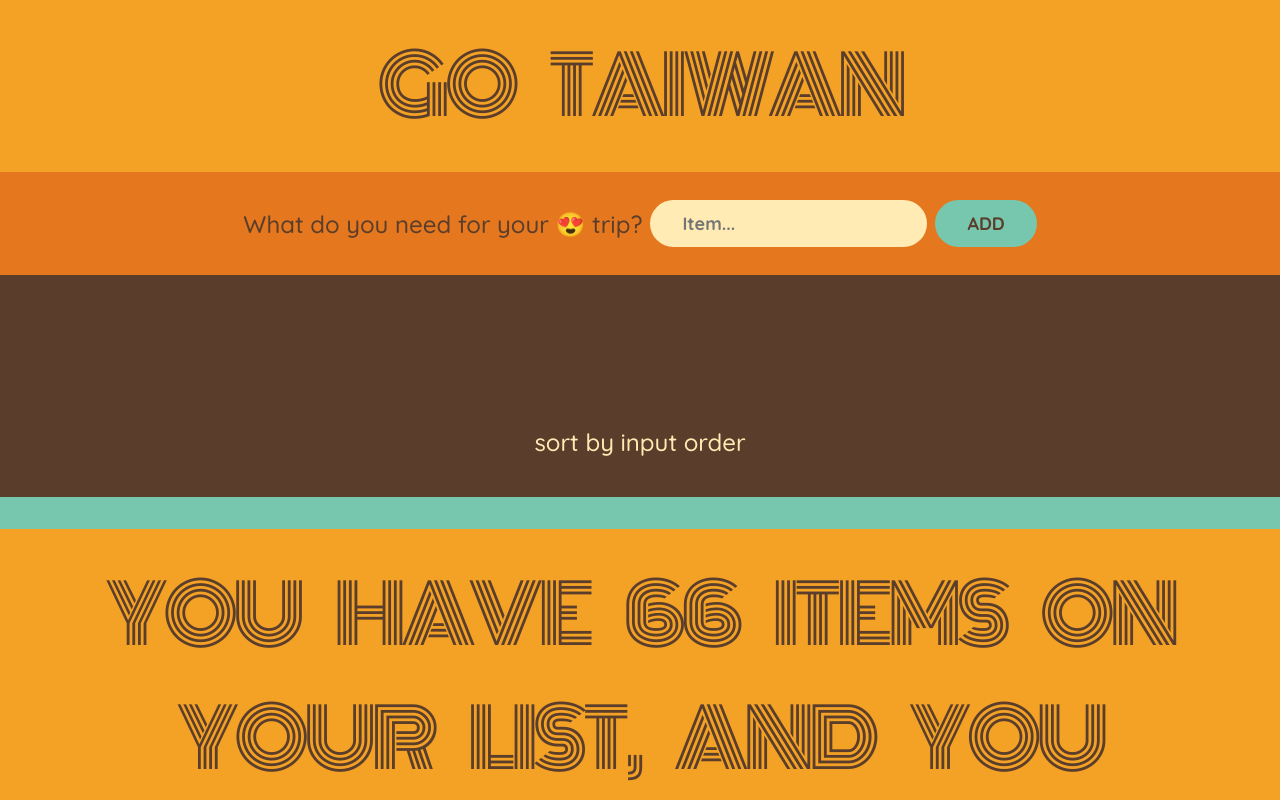
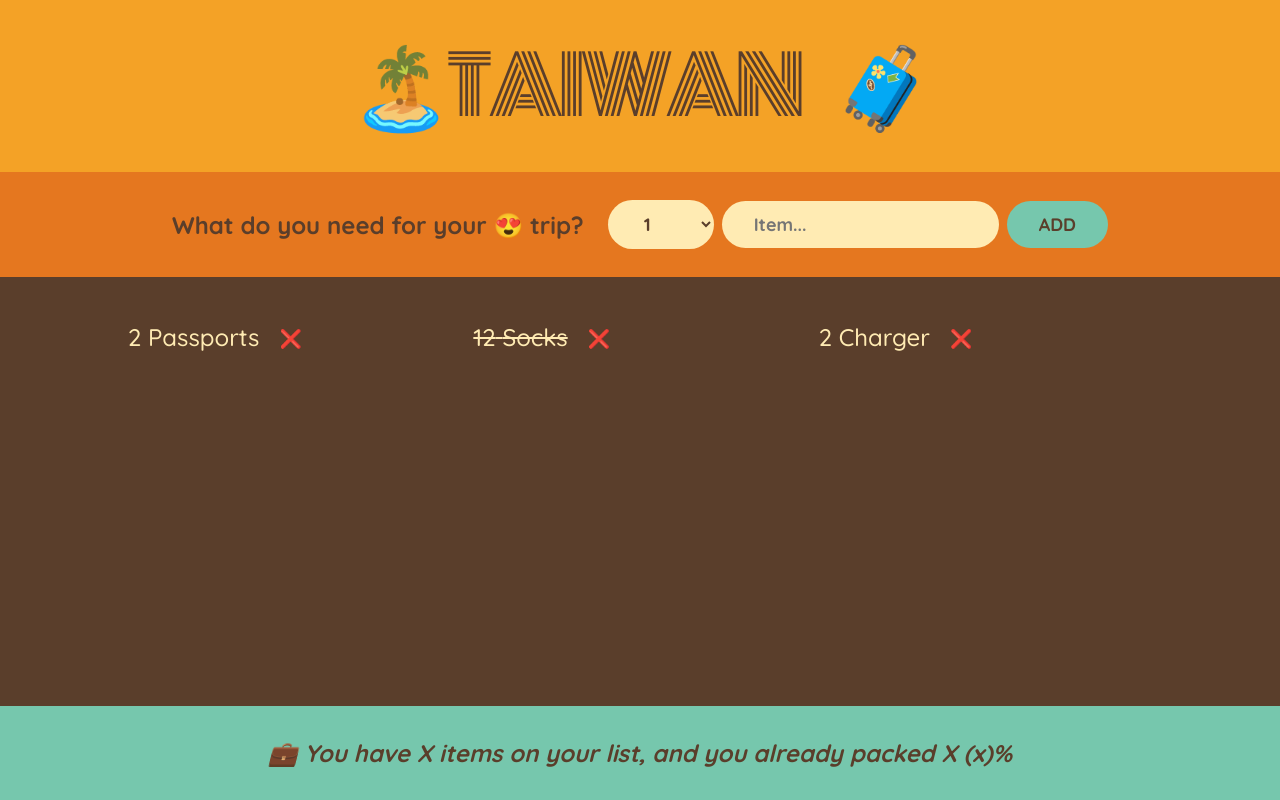
Before and after one commit to Hybola/05-travel-list, a React (Create React App) app: page / in a window 1280 px wide. Shown: the top 800 px of the page. Built offline with nearby package versions, Linux system fonts and the light colour scheme.

Commit message:
finish submit form with states

```diff
--- a/src/App.js
+++ b/src/App.js
@@ -1,6 +1,9 @@
+import { useState } from "react";
+
 const initialItems = [
   { id: 1, description: "Passports", quantity: 2, packed: false },
-  { id: 2, description: "Socks", quantity: 12, packed: false },
+  { id: 2, description: "Socks", quantity: 12, packed: true },
+  { id: 3, description: "Charger", quantity: 2, packed: false },
 ];
 export default function App() {
   return (
@@ -13,35 +16,66 @@ export default function App() {
   );
 }
 function Logo() {
-  return <h1>Go Taiwan</h1>;
+  return <h1>🏝️Taiwan 🧳</h1>;
 }
 function Form() {
-  function handleAdd() {}
+  const [description, setDescription] = useState("");
+  const [quantity, setQuantity] = useState(1);
+
+  function handleSubmit(e) {
+    e.preventDefault(); // prevent reload
+    if (!description) return;
+    const newItem = { description, quantity, packed: false, id: Date.now() };
+    console.log(newItem);
+    setQuantity(1);
+    setDescription("");
+  }
   return (
-    <div className="add-form">
-      <span>What do you need for your 😍 trip?</span>
-      <input placeholder="Item..."></input>
-      <button onClick={handleAdd}>add</button>
-    </div>
+    <form className="add-form" onSubmit={handleSubmit}>
+      <h3>What do you need for your 😍 trip?</h3>
+      <select
+        value={quantity}
+        onChange={(e) => setQuantity(Number(e.target.value))}>
+        {/* [1, 2, 3, 4, 5, 6, 7, 8, 9, 10]*/}
+        {Array.from({ length: 20 }, (_, i) => i + 1).map((num) => (
+          <option value={num} key={num}>
+            {num}
+          </option>
+        ))}
+      </select>
+      <input
+        placeholder="Item..."
+        value={description}
+        onChange={(e) => setDescription(e.target.value)}></input>
+      <button>add</button>
+    </form>
   );
 }
 function PackingList() {
   return (
     <div className="list">
-      <ul className="list">
-        <li></li>
+      <ul>
+        {initialItems.map((item) => (
+          <Item item={item} key={item.id} />
+        ))}
       </ul>
-      <list className="actions">sort by input order</list>
     </div>
   );
 }
 function Stats() {
   return (
-    <div className="stats">
-      <h1>You have 66 items on your list, and you already packed %</h1>
-    </div>
+    <footer className="stats">
+      <em> 💼 You have X items on your list, and you already packed X (x)%</em>
+    </footer>
   );
 }
-function Item(props) {
-  return;
+function Item({ item }) {
+  return (
+    <li>
+      <span style={item.packed ? { textDecoration: "line-through" } : {}}>
+        {item.quantity} {item.description}
+      </span>
+      <button>❌</button>
+    </li>
+  );
 }
```
